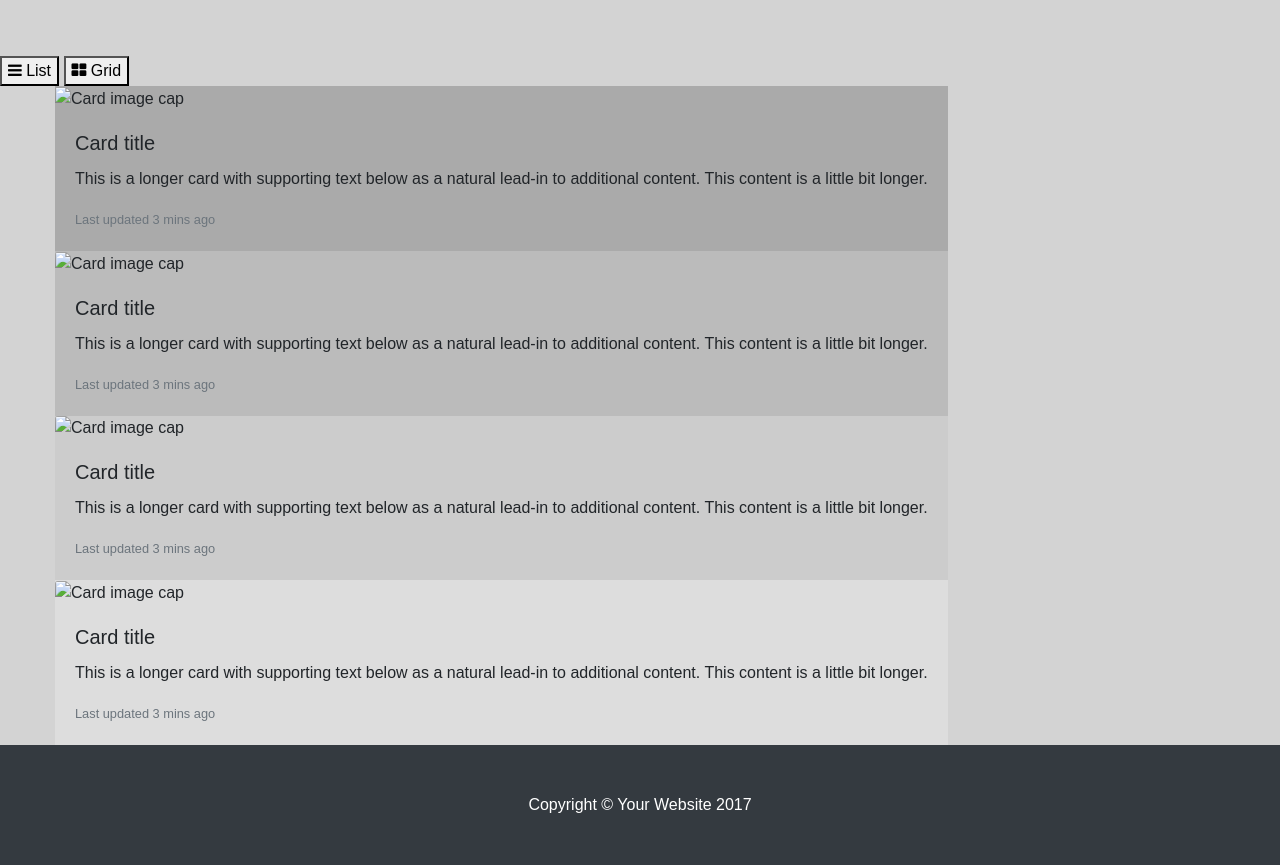
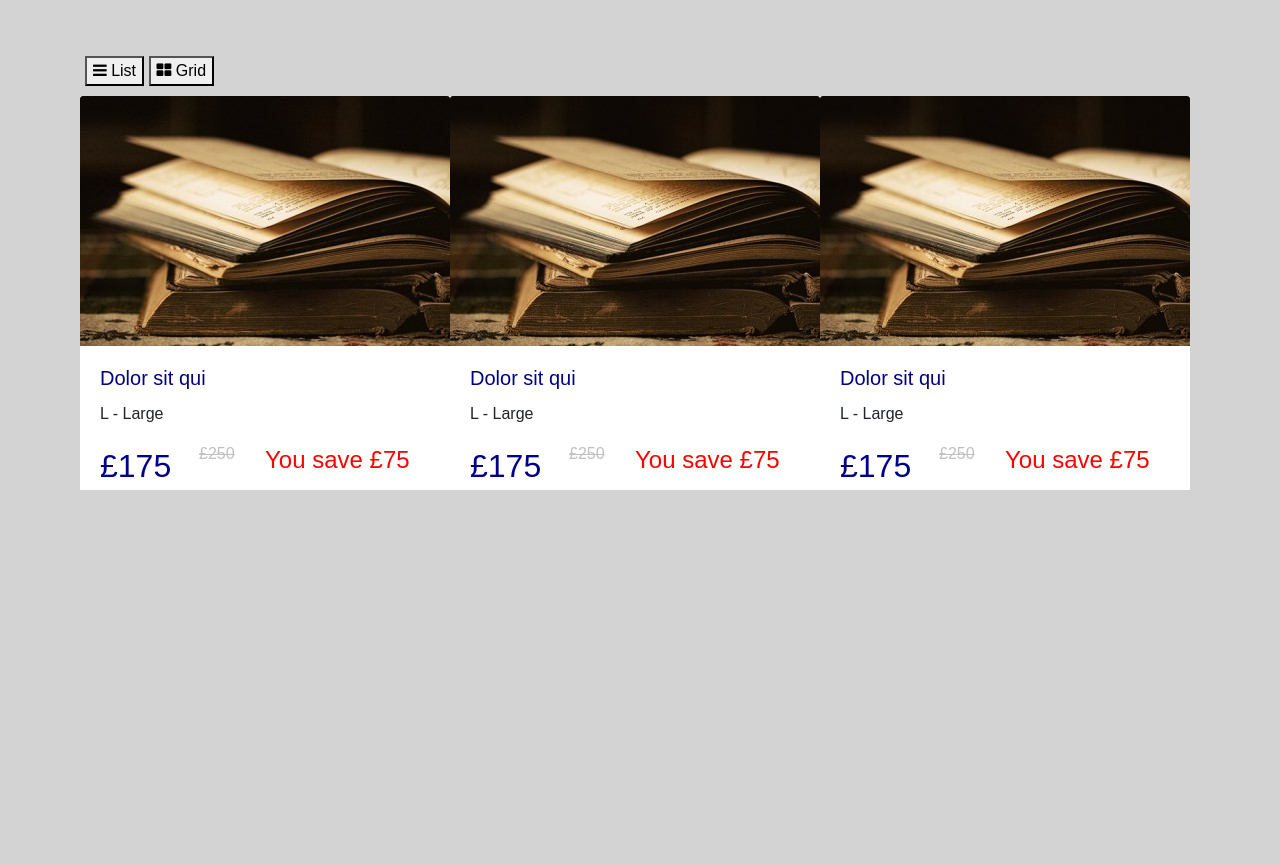
Before and after one commit to rainbowtigra/Login-MainPage_JS, a website: page app/index.html in a window 1280 px wide. After the commit the page ends 800 px from the top, so only its background shows below. Drawn offline with nearby package versions, Linux system fonts and the light colour scheme; files that its build step writes are made by us from their sources.

Commit message:
list / grid

```diff
--- a/app/index.html
+++ b/app/index.html
@@ -10,85 +10,81 @@
 
     <title>Shop Homepage - Start Bootstrap Template</title>
 
-  <!-- Bootstrap core CSS -->
-  <link href="<c:url value='//maxcdn.bootstrapcdn.com/bootstrap/3.3.0/css/bootstrap.min.css'/>" rel="stylesheet" id="bootstrap-css">
-
+    <link href="<c:url value='//maxcdn.bootstrapcdn.com/bootstrap/3.3.0/css/bootstrap.min.css'/>" rel="stylesheet"
+          id="bootstrap-css">
     <link rel="stylesheet" href="https://maxcdn.bootstrapcdn.com/bootstrap/4.3.1/css/bootstrap.min.css">
     <script src="https://ajax.googleapis.com/ajax/libs/jquery/3.4.1/jquery.min.js"></script>
     <script src="https://cdnjs.cloudflare.com/ajax/libs/popper.js/1.14.7/umd/popper.min.js"></script>
     <script src="https://maxcdn.bootstrapcdn.com/bootstrap/4.3.1/js/bootstrap.min.js"></script>
 
-  <!-- Bootstrap core JavaScript -->
     <script src="vendor/jquery/jquery.min.js"></script>
     <script src="vendor/bootstrap/js/bootstrap.bundle.min.js"></script>
+
+    <link href="css/shop-homepage.css" rel="stylesheet">
+    <link rel="stylesheet" href="https://cdnjs.cloudflare.com/ajax/libs/font-awesome/4.7.0/css/font-awesome.min.css">
+
     <script src="./js/index.js"></script>
     <link rel="stylesheet" href="index/sign.css">
-
-  <!-- Custom styles for this template -->
-  <link href="css/shop-homepage.css" rel="stylesheet">
-  <link rel="import" href="header.html"> <!--NOT WORK, why???-->
-  <link rel="stylesheet" href="https://cdnjs.cloudflare.com/ajax/libs/font-awesome/4.7.0/css/font-awesome.min.css">
     <link rel="stylesheet" href="css/sign.css">
+    <link rel="import" href="header.html">
 
 </head>
 
 <body>
+<div class="container">
     <button onclick="listView()"><i class="fa fa-bars"></i> List</button>
     <button onclick="gridView()"><i class="fa fa-th-large"></i> Grid</button>
-<div class="container">
 
-  <div class="row">
-
-
-      <div class="row">
-        <div class="column" style="background-color:#aaa;">
-            <img class="card-img-top" src="..." alt="Card image cap">
+    <div class="row" style="padding: 10px;">
+        <div class="column" style="background-color:#ffffff;">
+            <img class="card-img-top" src="image/picture.jpg" width="370" height="250" alt="Card image cap">
             <div class="card-body">
-              <h5 class="card-title">Card title</h5>
-              <p class="card-text">This is a longer card with supporting text below as a natural lead-in to additional content. This content is a little bit longer.</p>
-              <p class="card-text"><small class="text-muted">Last updated 3 mins ago</small></p>
+                <h5 class="card-title" style="color:#000080">Dolor sit qui</h5>
+                <p class="card-text">L - Large</p>
+                <div style="margin:auto;width:100%;">
+                    <div class="card-text" style="color:#00008B; width:30%;float:left"><font size="6">&pound175</font>
                     </div>
-        </div>
-        <div class="column" style="background-color:#bbb;">
-          <img class="card-img-top" src="..." alt="Card image cap">
-          <div class="card-body">
-            <h5 class="card-title">Card title</h5>
-            <p class="card-text">This is a longer card with supporting text below as a natural lead-in to additional content. This content is a little bit longer.</p>
-            <p class="card-text"><small class="text-muted">Last updated 3 mins ago</small></p>
+                    <div class="card-text" style="color:#C0C0C0; width:20%;float:left"><font
+                            size="3"><s>&pound250</s></font></div>
+                    <div class="card-text" style="color:#ff0000; width:50%;float:left"><font size="5">You save
+                        &pound75</font></div>
                 </div>
             </div>
         </div>
-
-      <div class="row">
-        <div class="column" style="background-color:#ccc;">
-          <img class="card-img-top" src="..." alt="Card image cap">
+        <div class="column" style="background-color:#ffffff;">
+            <img class="card-img-top" src="image/picture.jpg" width="370" height="250" alt="Card image cap">
             <div class="card-body">
-            <h5 class="card-title">Card title</h5>
-            <p class="card-text">This is a longer card with supporting text below as a natural lead-in to additional content. This content is a little bit longer.</p>
-            <p class="card-text"><small class="text-muted">Last updated 3 mins ago</small></p>
+                <h5 class="card-title" style="color:#000080">Dolor sit qui</h5>
+                <p class="card-text">L - Large</p>
+                <div style="margin:auto;width:100%;">
+                    <div class="card-text" style="color:#00008B; width:30%;float:left"><font size="6">&pound175</font>
+                    </div>
+                    <div class="card-text" style="color:#C0C0C0; width:20%;float:left"><font
+                            size="3"><s>&pound250</s></font></div>
+                    <div class="card-text" style="color:#ff0000; width:50%;float:left"><font size="5">You save
+                        &pound75</font></div>
                 </div>
             </div>
-        <div class="column" style="background-color:#ddd;">
-          <img class="card-img-top" src="..." alt="Card image cap">
+        </div>
+        <div class="column" style="background-color:#ffffff;">
+            <img class="card-img-top" src="image/picture.jpg" width="370" height="250" alt="Card image cap">
             <div class="card-body">
-            <h5 class="card-title">Card title</h5>
-            <p class="card-text">This is a longer card with supporting text below as a natural lead-in to additional content. This content is a little bit longer.</p>
-            <p class="card-text"><small class="text-muted">Last updated 3 mins ago</small></p>
+                <h5 class="card-title" style="color:#000080">Dolor sit qui</h5>
+                <p class="card-text">L - Large</p>
+                <div style="margin:auto;width:100%;">
+                    <div class="card-text" style="color:#00008B; width:30%;float:left"><font size="6">&pound175</font>
+                    </div>
+                    <div class="card-text" style="color:#C0C0C0; width:20%;float:left"><font
+                            size="3"><s>&pound250</s></font></div>
+                    <div class="card-text" style="color:#ff0000; width:50%;float:left"><font size="5">You save
+                        &pound75</font></div>
                 </div>
             </div>
         </div>
     </div>
 </div>
 
-<!-- Footer -->
-<footer class="py-5 bg-dark" style="position: relative; bottom: 0; width: 100%">
-  <div class="container">
-    <p class="m-0 text-center text-white">Copyright &copy; Your Website 2017</p>
-  </div>
-  <!-- /.container -->
-</footer>
-
+<link rel="import" href="footer.html">
 
 </body>
-
 </html>
--- a/app/js/index.js
+++ b/app/js/index.js
@@ -11,6 +11,6 @@ function listView() {
 // Grid View
 function gridView() {
   for (i = 0; i < elements.length; i++) {
-    elements[i].style.width = "30%";
+    elements[i].style.width = "33%";
   }
 }
```
Also changed, not shown: app/footer.html (added, +5 -0 lines), app/header.html (+0 -1 lines), app/image/picture.jpg (added). Lines whose indentation alone changed are shown as unchanged.
